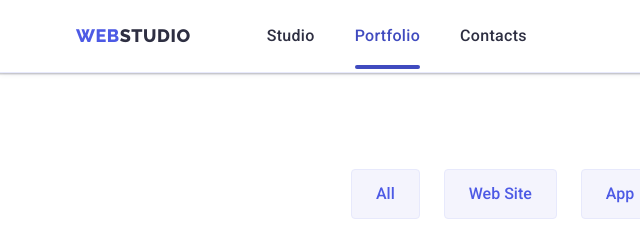
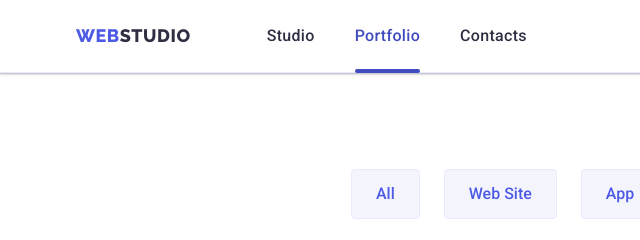
Before and after one commit to Sergii-Mykolayovych/goit-markup-hw-05, a plain HTML site: page portfolio.html in a window 1280 px wide. Shown: the top 240 px of the page, 0-640 px from the left. Drawn offline with nearby package versions, Linux system fonts and the light colour scheme.

Commit message:
added corrections

```diff
--- a/css/styles.css
+++ b/css/styles.css
@@ -97,7 +97,7 @@ img {
 .current::after {
   position: absolute;
   left: 0;
-  bottom: 0;
+  bottom: -4px;
   background-color: var(--color-hover);
   width: 100%;
   height: 4px;
```
